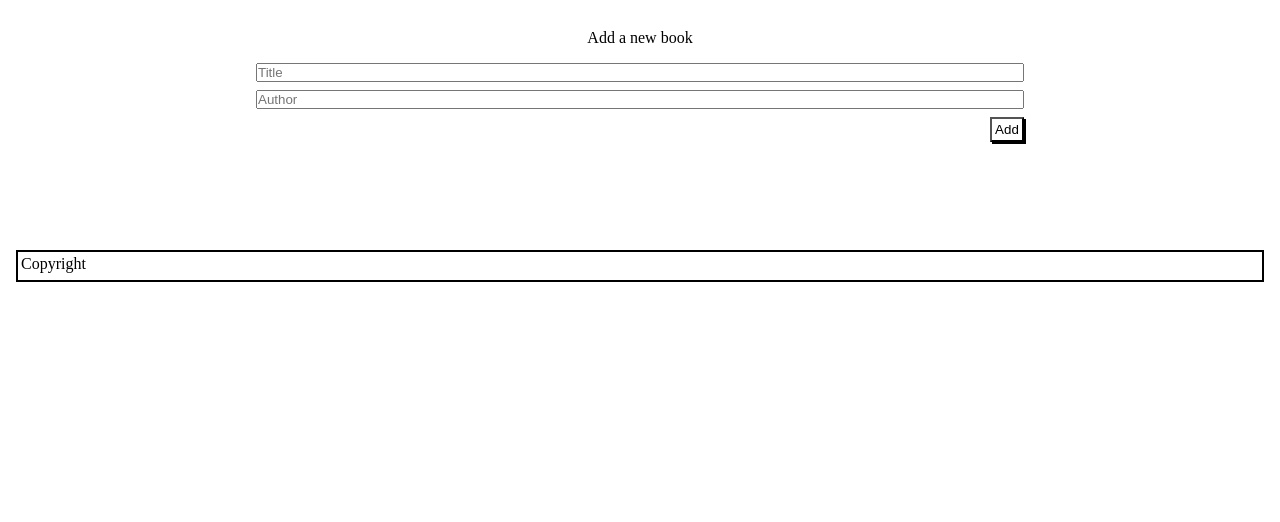
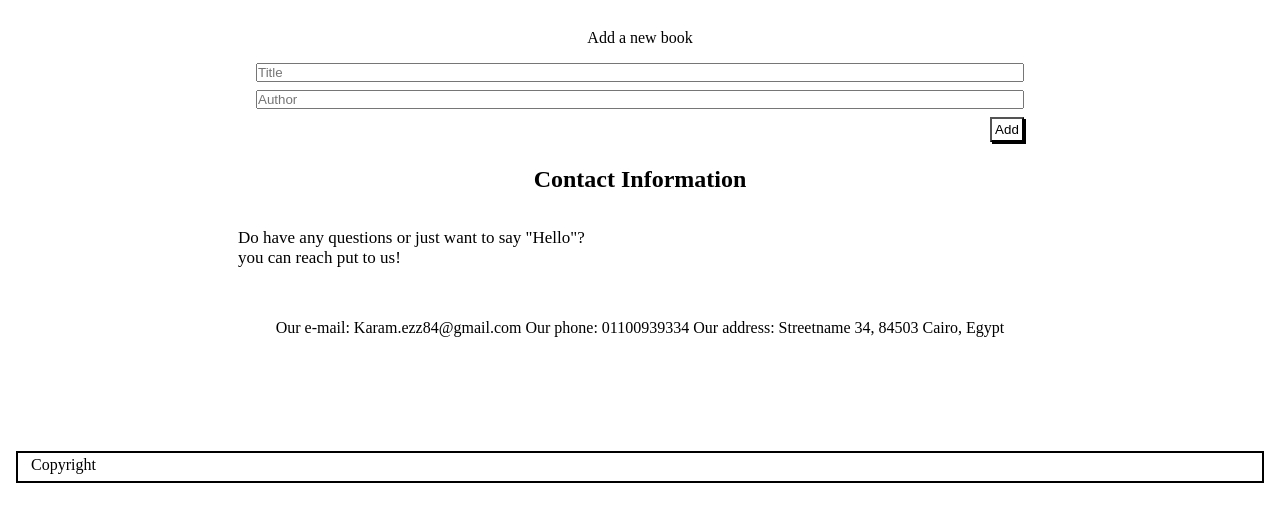
Before and after one commit to karam084/awesome-books-es6, a website with bundled scripts: page index.html in a window 1280 px wide. Shown: the part 126-648 px from the top of the page. Built offline with nearby package versions, Linux system fonts and the light colour scheme.

Commit message:
Add contact information section

```diff
--- a/index.html
+++ b/index.html
@@ -41,9 +41,27 @@
         <input type="submit" id="submit" name="submit" value="Add" />
       </form>
     </section>
+    <section class="Invisible">
+      <div class="information">
+        <h1>Contact Information</h1>
+      </div>
+      <div class="information">
+        <p class="descr">
+          Do have any questions or just want to say "Hello"? <br />
+          you can reach put to us!
+        </p>
+      </div>
+      <div class="details">
+        <ul class="contact">
+          <li>Our e-mail: Karam.ezz84@gmail.com</li>
+          <li>Our phone: 01100939334</li>
+          <li>Our address: Streetname 34, 84503 Cairo, Egypt</li>
+        </ul>
+      </div>
+    </section>
     <section>
       <footer>
-        <p>Copyright</p>
+        <p class="copyright">Copyright</p>
       </footer>
     </section>
     <script src="./app.js" type="module"></script>
--- a/main.css
+++ b/main.css
@@ -97,6 +97,16 @@ hr {
   align-items: flex-end;
 }
 
+.contact {
+  border: none;
+}
+
+.descr {
+  margin: 35px 222px;
+  font-size: 17px;
+  font-weight: 500;
+}
+
 footer {
   height: 2rem;
   margin-top: 100px;
@@ -106,3 +116,7 @@ footer {
   color: black;
   border: 2px solid black;
 }
+
+.copyright {
+  margin-left: 10px;
+}
```
